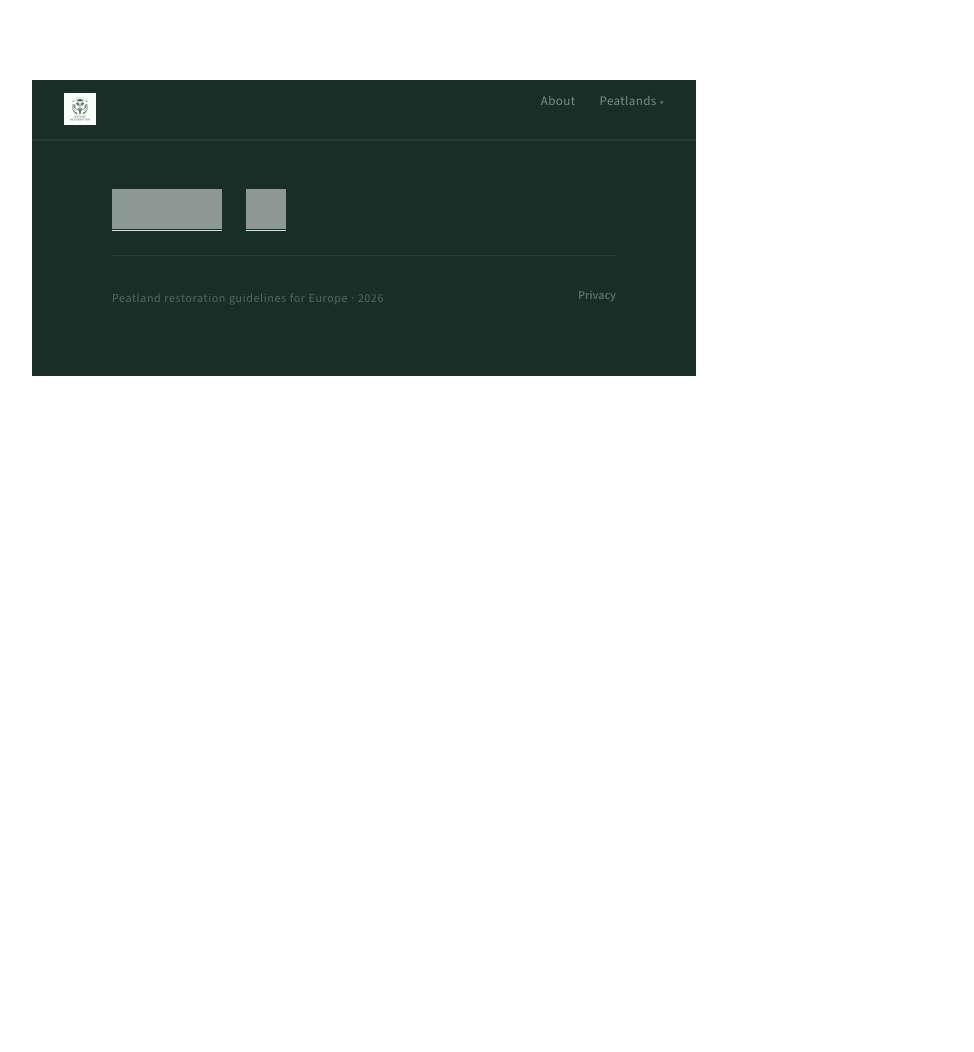
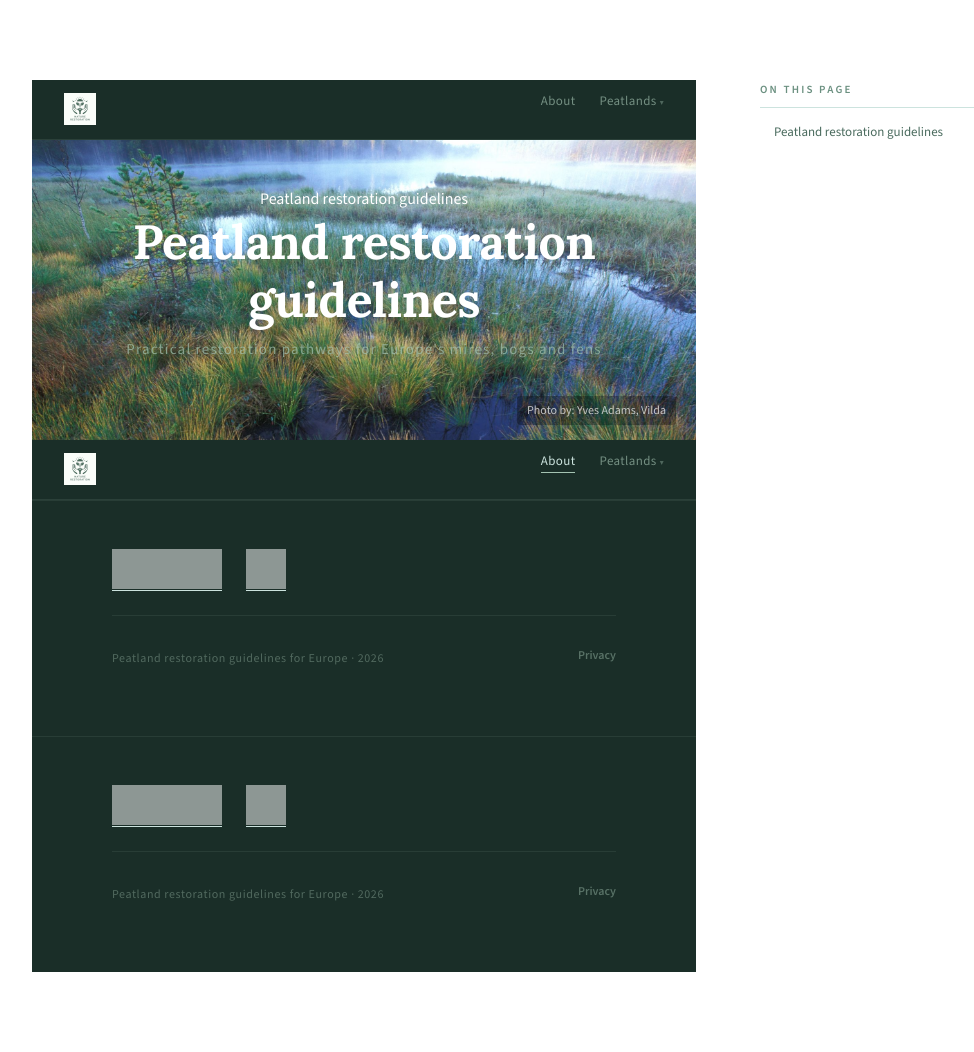
Before and after one commit to EcoRestoration/nature-restoration, a Jekyll site: the page built from _pages/home.md, in a window 1280 px wide. Shown: the whole page, without its empty margins (138-1112 px from the left). Built offline with Jekyll 4.4.1, drawn with Linux system fonts in a browser that asks for light colours; before the commit the page ends 900 px from its top, so only the background shows below that.

Commit message:
Changes hero

```diff
--- a/_pages/home.md
+++ b/_pages/home.md
@@ -6,3 +6,19 @@ image_credit: "Yves Adams, Vilda"
 hero_subtitle: "Practical restoration pathways for Europe's mires, bogs and fens"
 permalink: /
 ---
+
+<section class="hero {% if page.hero_image %}has-image{% endif %}"
+         style="{% if page.hero_image %}background-image: url('{{ page.hero_image | relative_url }}');{% endif %}">
+  <div class="hero-inner">
+    <span class="hero-eyebrow">Peatland restoration guidelines</span>
+    <h1>{{ page.title }}</h1>
+    {% if page.hero_subtitle %}
+      <p class="hero-subtitle">{{ page.hero_subtitle }}</p>
+    {% endif %}
+  </div>
+  {% if page.image_credit %}
+    <div class="hero-attribution">Photo by: {{ page.image_credit }}</div>
+  {% endif %}
+</section>
+
+{{ content }}
--- a/_sass/_hero.scss
+++ b/_sass/_hero.scss
@@ -1,6 +1,6 @@
 // ── Hero Section ─────────────────────────────────────────────────────────────//
 
-.hero-section {
+.hero {
   position: relative; /* This is required for absolute positioning to work */
   min-height: 300px; /* Force it to take up space */
   display: flex;     /* Needed to show the content inside */
@@ -41,7 +41,7 @@
     margin-bottom: 2rem;
   }
 
-  hero-attribution {
+  .hero-attribution {
     position: absolute;
     bottom: 15px;      /* Distance from the bottom edge */
     right: 20px;       /* Distance from the right edge */
```
Also changed, not shown: _layouts/hero.html (deleted, +0 -18 lines).
